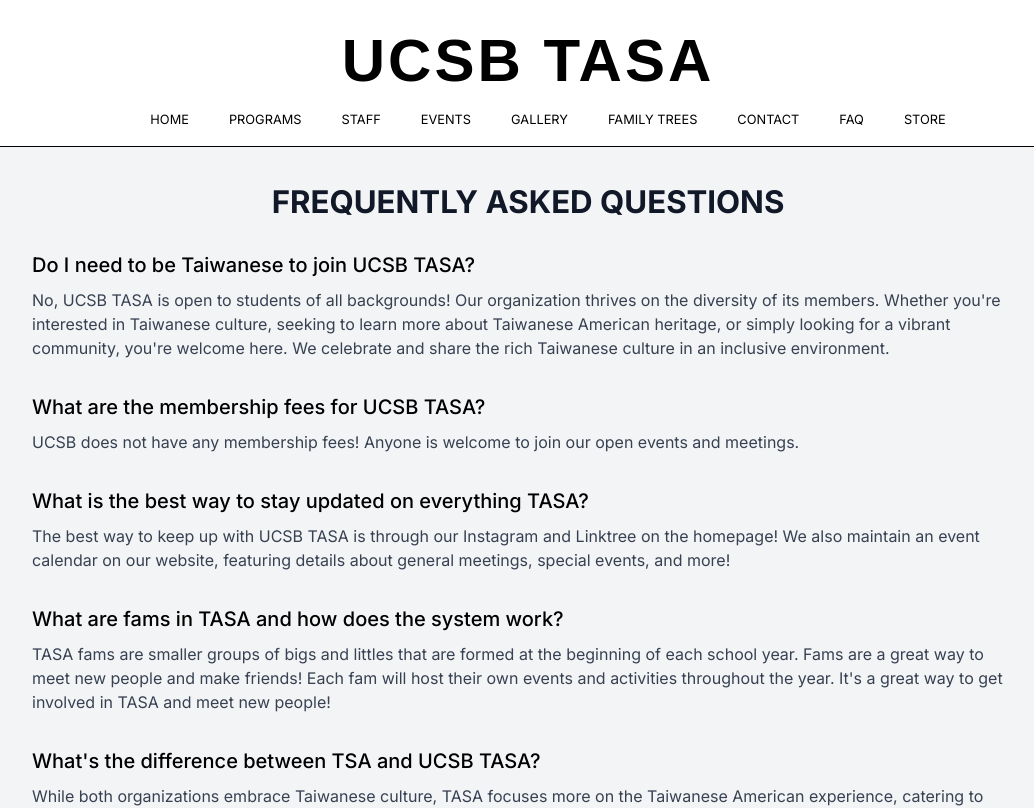
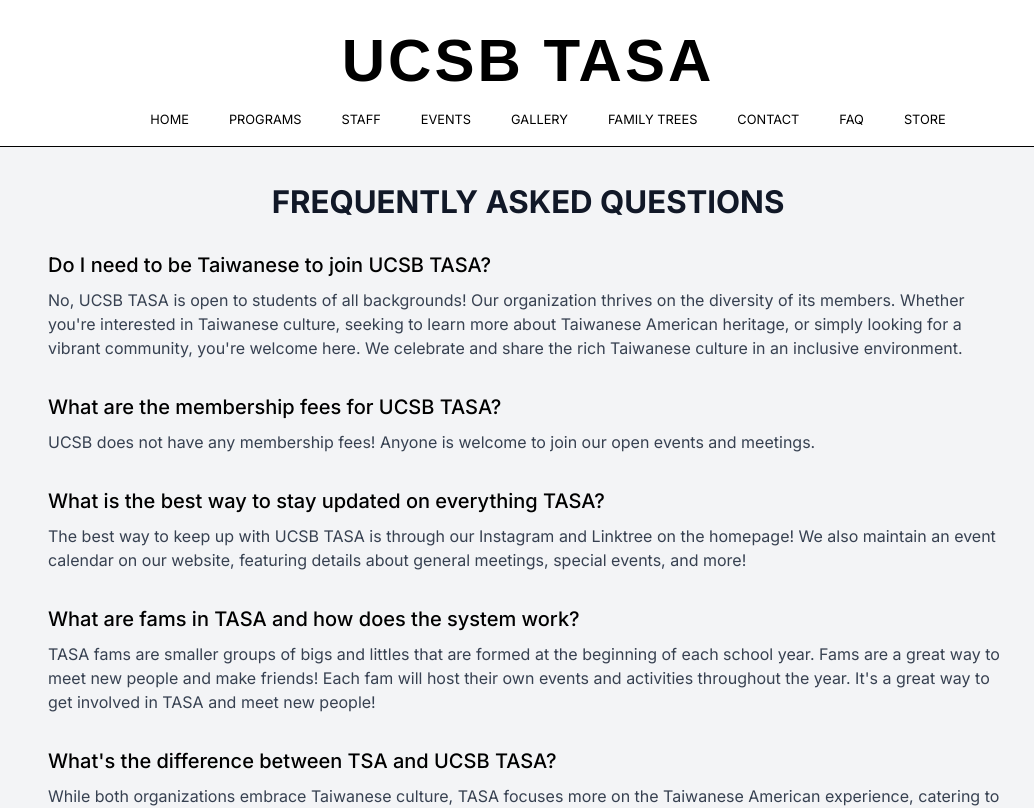
Before and after one commit to UCSBTASA/UCSBTASA.github.io, a Next.js app: page /faq in a window 1280 px wide. Shown: the top 808 px of the page, without its empty margins (112-1146 px from the left). Built offline with nearby package versions, Linux system fonts and the light colour scheme.

Commit message:
Fix Nav and FAQ

```diff
--- a/app/faq/page.tsx
+++ b/app/faq/page.tsx
@@ -1,10 +1,9 @@
-import ScrollTransition from "@/components/scroll-transition";
 import faqData from "@/data/faqData";
 
 const faqPage = () => {
   return (
     <div className="bg-gray-100">
-      <div className="px-4 py-8">
+      <div className="px-8 py-8">
         <h2 className="text-3xl text-center font-bold text-gray-900 uppercase">
           Frequently Asked Questions
         </h2>
--- a/components/navbar.tsx
+++ b/components/navbar.tsx
@@ -91,7 +91,7 @@ const NavBar = () => {
             <div className="py-4 flex flex-col">
               <ul className="uppercase">
                 {navLinks.map((link) => (
-                  <li key={link.href} className="py-4 text-sm">
+                  <li key={link.href} className="py-4 text-md">
                     <Link href={link.href}>{link.name}</Link>
                   </li>
                 ))}
```
